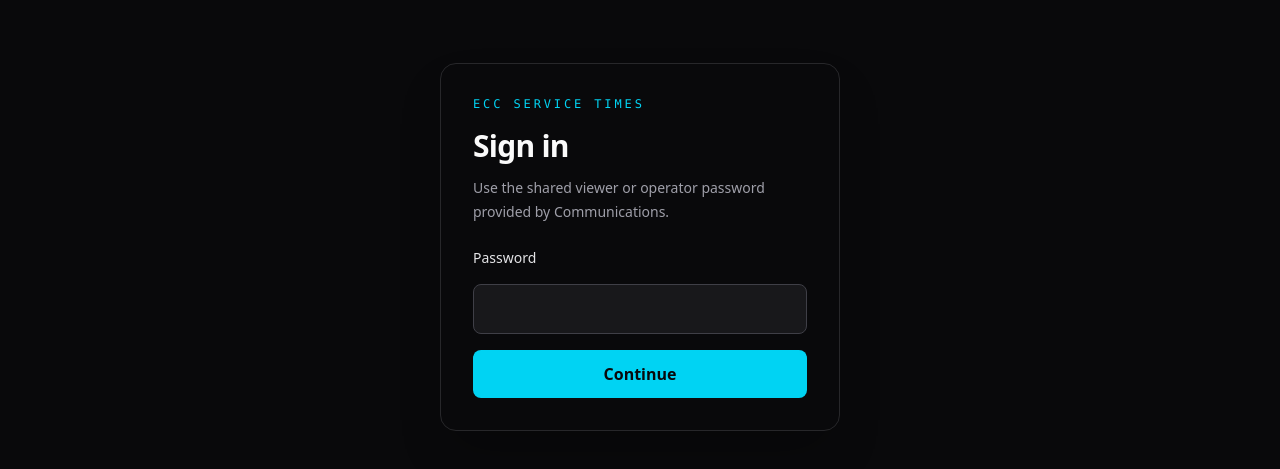
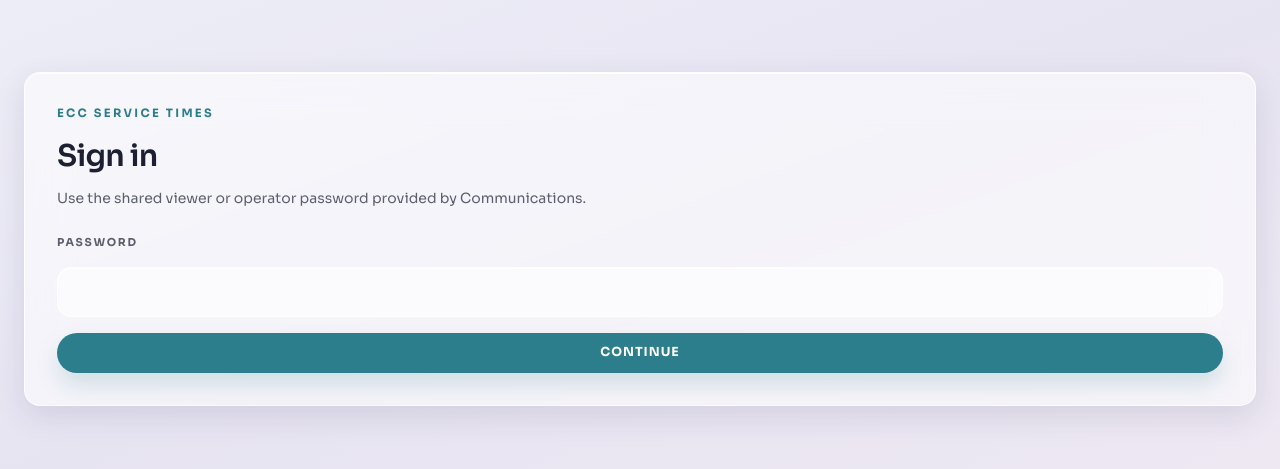
Before and after one commit to MattNimmo/servicetimes, a Next.js app: page /login in a window 1280 px wide. Shown: the part 153-622 px from the top of the page. Built offline with nearby package versions, Linux system fonts and the light colour scheme; no server answers.

Commit message:
Unify viewer surfaces on glass theme

```diff
--- a/src/app/(instrument)/layout.tsx
+++ b/src/app/(instrument)/layout.tsx
@@ -1,15 +1,6 @@
-import { Sora } from "next/font/google";
-
 import InstrumentNav from "@/components/instrument/InstrumentNav";
 import { getSession } from "@/lib/auth/server";
 import { getTriageBadgeCount } from "@/lib/instrument/queries";
-
-import "./instrument.css";
-
-const sora = Sora({
-  subsets: ["latin"],
-  weight: ["400", "500", "600", "700"],
-});
 
 export const dynamic = "force-dynamic";
 
@@ -24,7 +15,7 @@ export default async function InstrumentLayout({
   ]);
 
   return (
-    <div className={`${sora.className} instrument-root`}>
+    <div className="instrument-root">
       <div className="instrument-backdrop" aria-hidden>
         <div className="instrument-backdrop__glow instrument-backdrop__glow--mg" />
         <div className="instrument-backdrop__glow instrument-backdrop__glow--elk" />
--- a/src/app/globals.css
+++ b/src/app/globals.css
@@ -1,8 +1,17 @@
 @import "tailwindcss";
 
 :root {
-  --background: #09090b;
-  --foreground: #f4f4f5;
+  --background: var(--glass-bg);
+  --foreground: var(--ink);
+  --ink-70: rgba(28, 32, 48, 0.7);
+  --hairline: rgba(28, 32, 48, 0.1);
+  --fill-subtle: rgba(255, 255, 255, 0.48);
+  --review: #b96a14;
+  --review-fill: rgba(221, 138, 32, 0.14);
+  --review-border: rgba(185, 106, 20, 0.24);
+  --unmapped: #7a5c16;
+  --unmapped-fill: rgba(122, 92, 22, 0.12);
+  --unmapped-border: rgba(122, 92, 22, 0.24);
 }
 
 @theme inline {
@@ -15,5 +24,247 @@
 body {
   background: var(--background);
   color: var(--foreground);
-  font-family: ui-sans-serif, system-ui, sans-serif;
+  font-family: inherit;
 }
+
+a {
+  color: inherit;
+}
+
+.app-shell {
+  min-height: 100vh;
+  background: var(--glass-bg);
+  color: var(--ink);
+  position: relative;
+}
+
+.app-page {
+  max-width: 88rem;
+  margin: 0 auto;
+  padding: 3rem 1.5rem 4rem;
+  position: relative;
+  z-index: 1;
+}
+
+.app-page--narrow {
+  max-width: 64rem;
+}
+
+.app-page--center {
+  min-height: 100vh;
+  display: flex;
+  flex-direction: column;
+  justify-content: center;
+}
+
+.glass-card {
+  border-radius: var(--r-card);
+}
+
+.glass-tile {
+  background: var(--glass-card);
+  backdrop-filter: blur(var(--glass-blur));
+  -webkit-backdrop-filter: blur(var(--glass-blur));
+  border: 1px solid var(--glass-border);
+  border-radius: var(--r-card);
+  box-shadow: var(--glass-shadow);
+  padding: 1.5rem;
+}
+
+.btn {
+  min-height: 2.25rem;
+  display: inline-flex;
+  align-items: center;
+  justify-content: center;
+  gap: 0.45rem;
+  border-radius: var(--r-pill);
+  padding: 0.62rem 1rem;
+  border: 1px solid transparent;
+  font-size: 0.78rem;
+  font-weight: 700;
+  letter-spacing: 0.08em;
+  text-transform: uppercase;
+  text-decoration: none;
+  cursor: pointer;
+  transition:
+    background-color 140ms ease,
+    border-color 140ms ease,
+    color 140ms ease,
+    box-shadow 140ms ease,
+    transform 140ms ease;
+}
+
+.btn:hover {
+  transform: translateY(-1px);
+}
+
+.btn--primary {
+  background: var(--accent);
+  border-color: rgba(44, 126, 140, 0.2);
+  color: white;
+  box-shadow: 0 12px 22px rgba(44, 126, 140, 0.18);
+}
+
+.btn--primary:hover {
+  background: #246f7c;
+}
+
+.btn--ghost {
+  background: rgba(255, 255, 255, 0.56);
+  border-color: rgba(255, 255, 255, 0.72);
+  color: var(--ink);
+}
+
+.btn--ghost:hover {
+  background: rgba(255, 255, 255, 0.86);
+  box-shadow: 0 1px 4px rgba(50, 52, 90, 0.1);
+}
+
+.btn--full {
+  width: 100%;
+}
+
+.glass-input {
+  width: 100%;
+  min-height: 2.9rem;
+  border-radius: 0.9rem;
+  border: 1px solid rgba(255, 255, 255, 0.74);
+  background: rgba(255, 255, 255, 0.58);
+  color: var(--ink);
+  padding: 0.75rem 1rem;
+  outline: none;
+  box-shadow: inset 0 1px 0 rgba(255, 255, 255, 0.78);
+  transition:
+    border-color 140ms ease,
+    box-shadow 140ms ease,
+    background-color 140ms ease;
+}
+
+.glass-input:focus {
+  border-color: rgba(44, 126, 140, 0.5);
+  background: rgba(255, 255, 255, 0.78);
+  box-shadow:
+    0 0 0 3px rgba(44, 126, 140, 0.16),
+    inset 0 1px 0 rgba(255, 255, 255, 0.86);
+}
+
+.pill {
+  min-height: 1.75rem;
+  display: inline-flex;
+  align-items: center;
+  justify-content: center;
+  border-radius: var(--r-pill);
+  border: 1px solid rgba(255, 255, 255, 0.68);
+  background: rgba(255, 255, 255, 0.68);
+  color: var(--ink);
+  padding: 0.35rem 0.72rem;
+  font-size: 0.68rem;
+  font-weight: 700;
+  letter-spacing: 0.12em;
+  line-height: 1;
+  text-transform: uppercase;
+}
+
+.pill--review {
+  border-color: var(--review-border);
+  background: var(--review-fill);
+  color: var(--review);
+}
+
+.pill--unmapped {
+  border-color: var(--unmapped-border);
+  background: var(--unmapped-fill);
+  color: var(--unmapped);
+}
+
+.metric-card {
+  min-width: 8rem;
+  border-radius: var(--r-card);
+  border: 1px solid var(--glass-border);
+  background: rgba(255, 255, 255, 0.5);
+  padding: 0.95rem 1.05rem;
+  box-shadow: var(--glass-shadow);
+}
+
+.metric-card__label,
+.table-label {
+  display: block;
+  color: var(--ink-70);
+  font-size: 0.68rem;
+  font-weight: 700;
+  letter-spacing: 0.16em;
+  text-transform: uppercase;
+}
+
+.metric-card__value {
+  display: block;
+  margin-top: 0.3rem;
+  color: var(--ink);
+  font-size: 1.55rem;
+  font-weight: 700;
+  line-height: 1;
+}
+
+.data-table-wrap {
+  overflow: hidden;
+  border-radius: var(--r-card);
+}
+
+.data-table-scroll {
+  overflow-x: auto;
+}
+
+.data-table {
+  width: 100%;
+  min-width: 45rem;
+  border-collapse: collapse;
+  text-align: left;
+  font-size: 0.86rem;
+}
+
+.data-table thead {
+  background: rgba(255, 255, 255, 0.62);
+  color: var(--ink-70);
+  font-size: 0.68rem;
+  font-weight: 700;
+  letter-spacing: 0.14em;
+  text-transform: uppercase;
+}
+
+.data-table th,
+.data-table td {
+  padding: 0.85rem 1.1rem;
+  border-bottom: 1px solid var(--hairline);
+  vertical-align: middle;
+}
+
+.data-table th {
+  font-weight: 700;
+}
+
+.data-table tbody {
+  background: rgba(255, 255, 255, 0.28);
+}
+
+.data-table tbody tr:last-child td {
+  border-bottom: 0;
+}
+
+.muted {
+  color: var(--ink-70);
+}
+
+.app-link {
+  color: var(--accent);
+  font-weight: 700;
+  text-decoration: none;
+}
+
+.app-link:hover {
+  color: var(--ink);
+}
+
+:focus-visible {
+  outline: 3px solid rgba(44, 126, 140, 0.45);
+  outline-offset: 3px;
+}
--- a/src/app/layout.tsx
+++ b/src/app/layout.tsx
@@ -1,5 +1,13 @@
 import type { Metadata } from "next";
+import { Sora } from "next/font/google";
+
 import "./globals.css";
+import "./(instrument)/instrument.css";
+
+const sora = Sora({
+  subsets: ["latin"],
+  weight: ["400", "500", "600", "700"],
+});
 
 export const metadata: Metadata = {
   title: "ECC Service Times",
@@ -12,7 +20,7 @@ export default function RootLayout({
   children: React.ReactNode;
 }>) {
   return (
-    <html lang="en" className="h-full antialiased">
+    <html lang="en" className={`${sora.className} h-full antialiased`}>
       <body className="min-h-full flex flex-col">{children}</body>
     </html>
   );
--- a/src/app/login/page.tsx
+++ b/src/app/login/page.tsx
@@ -13,20 +13,20 @@ export default async function LoginPage({
   const { error } = await searchParams;
 
   return (
-    <main className="mx-auto flex min-h-screen w-full max-w-md flex-col justify-center px-6 py-20">
-      <div className="rounded-2xl border border-zinc-800 bg-zinc-950 p-8 shadow-2xl shadow-black/30">
-        <p className="font-mono text-xs tracking-[0.24em] text-cyan-400 uppercase">
+    <main className="app-page app-page--center w-full max-w-md">
+      <div className="glass-card p-8">
+        <p className="instrument-eyebrow">
           ECC Service Times
         </p>
-        <h1 className="mt-4 text-3xl font-semibold tracking-tight text-zinc-50">
+        <h1 className="mt-4 text-3xl font-semibold tracking-tight">
           Sign in
         </h1>
-        <p className="mt-3 text-sm leading-6 text-zinc-400">
+        <p className="muted mt-3 text-sm leading-6">
           Use the shared viewer or operator password provided by Communications.
         </p>
 
         {error && (
-          <div className="mt-6 rounded-lg border border-amber-800/70 bg-amber-950/30 px-4 py-3 text-sm text-amber-200">
+          <div className="pill pill--review mt-6 justify-start rounded-lg px-4 py-3 text-left normal-case tracking-normal">
             {error === "config"
               ? "Authentication is not configured."
               : "That password was not recognized."}
@@ -34,7 +34,7 @@ export default async function LoginPage({
         )}
 
         <form action={loginAction} className="mt-6 space-y-4">
-          <label className="block text-sm font-medium text-zinc-200" htmlFor="password">
+          <label className="table-label" htmlFor="password">
             Password
           </label>
           <input
@@ -43,11 +43,11 @@ export default async function LoginPage({
             type="password"
             autoComplete="current-password"
             required
-            className="w-full rounded-lg border border-zinc-700 bg-zinc-900 px-4 py-3 text-zinc-50 outline-none transition focus:border-cyan-500 focus:ring-2 focus:ring-cyan-500/20"
+            className="glass-input"
           />
           <button
             type="submit"
-            className="w-full rounded-lg bg-cyan-400 px-4 py-3 font-semibold text-zinc-950 transition hover:bg-cyan-300"
+            className="btn btn--primary btn--full"
           >
             Continue
           </button>
--- a/src/app/page.tsx
+++ b/src/app/page.tsx
@@ -8,15 +8,15 @@ export default async function Home() {
   await requireRole("viewer");
 
   return (
-    <main className="mx-auto flex min-h-screen w-full max-w-4xl flex-col justify-center gap-10 px-6 py-20 sm:px-10">
+    <main className="app-page app-page--narrow app-page--center gap-10">
       <div className="space-y-4">
-        <p className="font-mono text-sm tracking-[0.24em] text-cyan-400 uppercase">
+        <p className="instrument-eyebrow">
           ECC · Service Times
         </p>
-        <h1 className="max-w-3xl text-4xl font-semibold tracking-tight text-zinc-50 sm:text-6xl">
+        <h1 className="instrument-title max-w-3xl">
           See where the service gained or lost time.
         </h1>
-        <p className="max-w-2xl text-lg leading-8 text-zinc-400">
+        <p className="instrument-subtitle max-w-2xl">
           Compare planned and actual timing by campus, service, and tracked
           element—without hiding questionable source data.
         </p>
@@ -25,13 +25,13 @@ export default async function Home() {
       <div className="flex flex-wrap gap-4">
         <Link
           href="/instrument/glance"
-          className="w-fit rounded-lg bg-cyan-400 px-5 py-3 font-semibold text-zinc-950 transition hover:bg-cyan-300"
+          className="btn btn--primary"
         >
           Open instrument
         </Link>
         <Link
           href="/variance"
-          className="w-fit rounded-lg border border-zinc-700 px-5 py-3 font-semibold text-zinc-100 transition hover:border-zinc-500 hover:text-white"
+          className="btn btn--ghost"
         >
           Open variance dashboard
         </Link>
```
Also changed, not shown: src/app/(viewer)/layout.tsx (+16 -8 lines), src/app/(viewer)/variance/[campus]/[serviceDate]/page.tsx (+39 -39 lines), src/app/(viewer)/variance/[campus]/page.tsx (+12 -12 lines), src/app/(viewer)/variance/page.tsx (+8 -8 lines), 1 other file (tests, documents, lock files or other folders).
